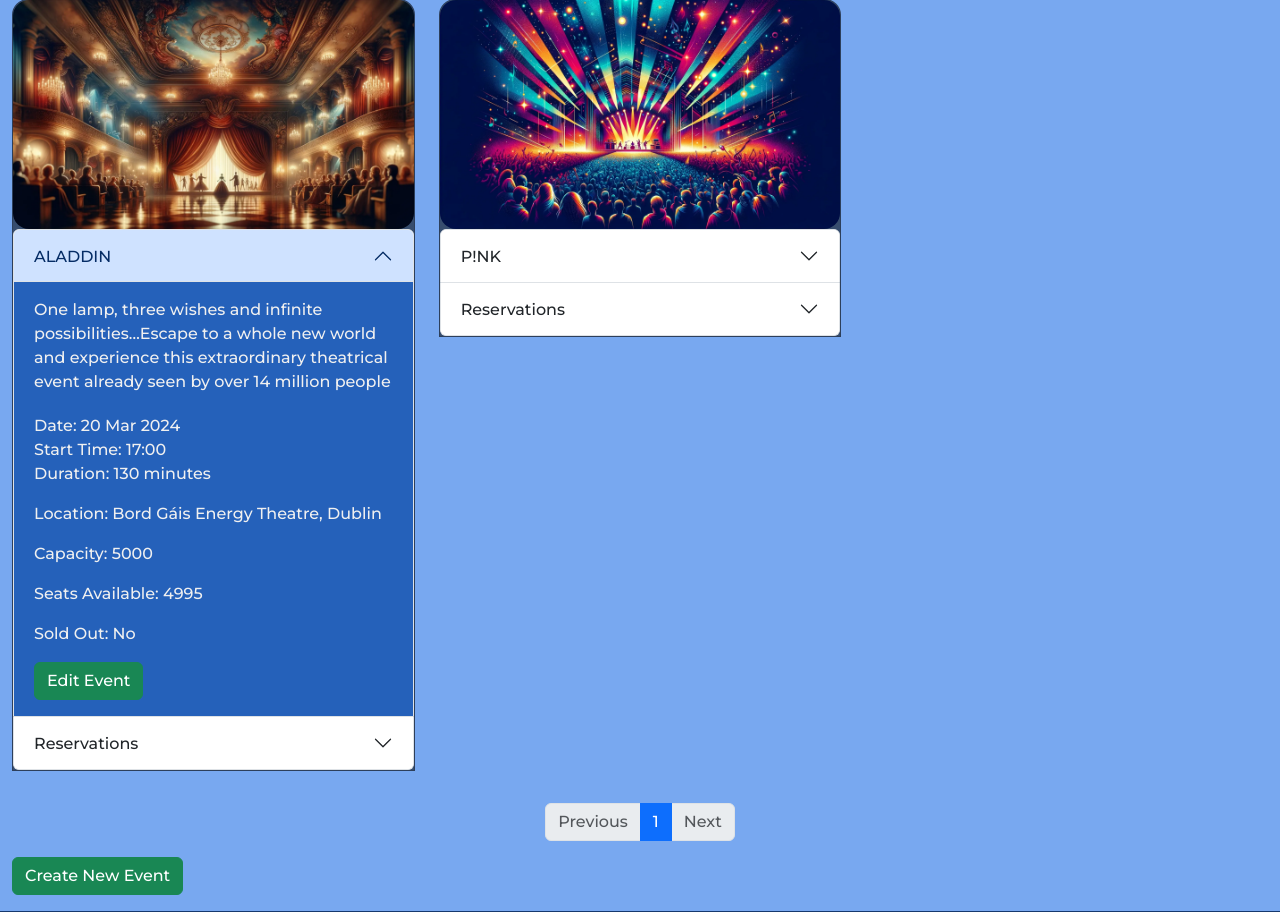
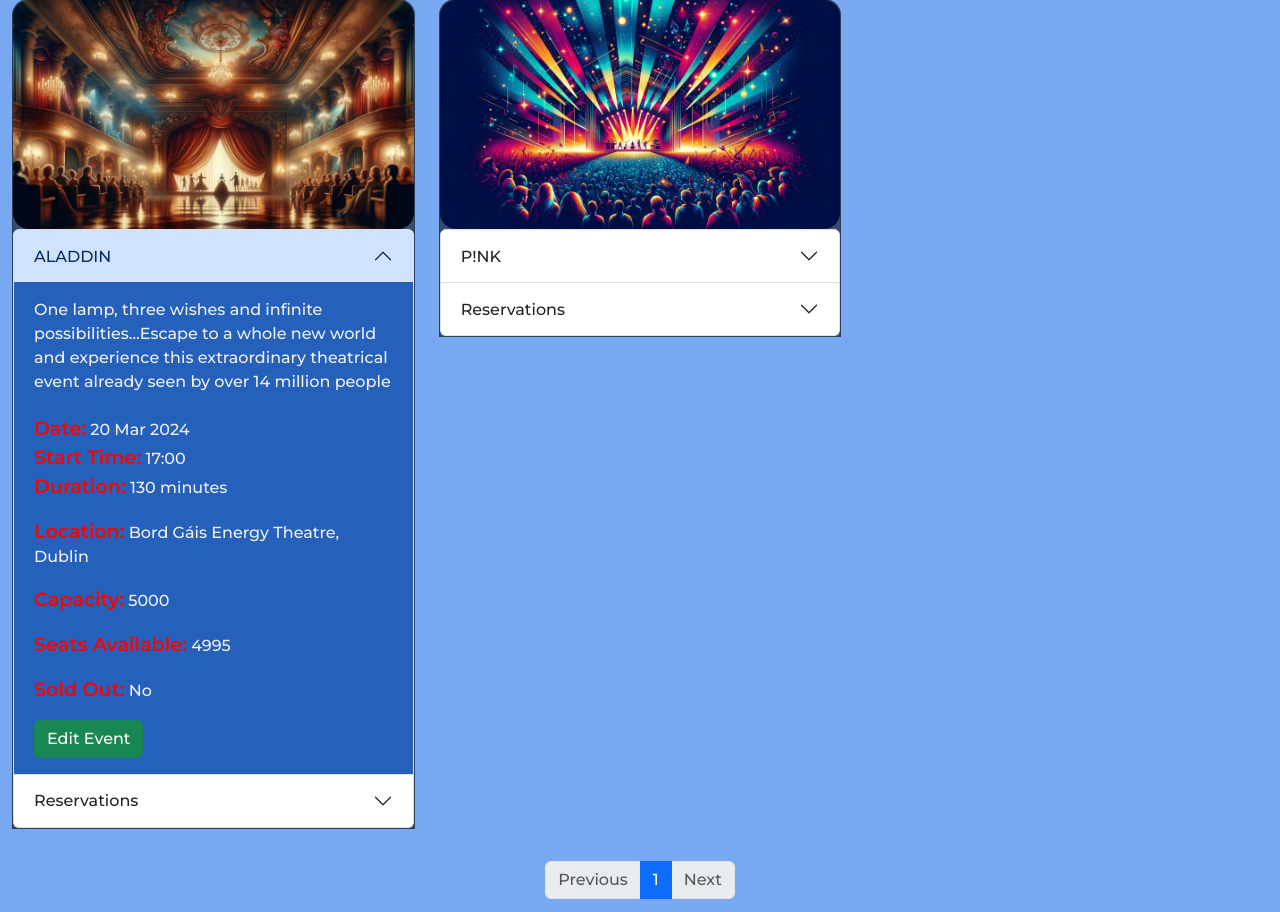
Before and after one commit to Pedrolivares1980/events, a Flask app: page /business_profile in a window 1280 px wide, after a click that opens the changed part. Shown: the part 204-1116 px from the top of the page. Run offline with Flask 3, Linux system fonts and the light colour scheme; a user stored in the database is signed in.

Commit message:
business

```diff
--- a/templates/business_profile.html
+++ b/templates/business_profile.html
@@ -27,14 +27,14 @@
               <div class="accordion-body event_accordion">
                 <p class="card-text">{{ event.description }}</p>
                 <p class="card-text">
-                  Date: {{ event.event_date.strftime('%d %b %Y') }}<br>
-                  Start Time: {{ event.start_time.strftime('%H:%M') }}<br>
-                  Duration: {{ event.duration }} minutes
+                  <strong class="card_titles">Date:</strong> {{ event.event_date.strftime('%d %b %Y') }}<br>
+                  <strong class="card_titles">Start Time:</strong> {{ event.start_time.strftime('%H:%M') }}<br>
+                  <strong class="card_titles">Duration:</strong> {{ event.duration }} minutes
                 </p>
-                <p class="card-text">Location: {{ event.location }}</p>
-                <p class="card-text">Capacity: {{ event.capacity }}</p>
-                <p class="card-text">Seats Available: {{ event.available_seats }}</p>
-                <p class="card-text">Sold Out: {{ 'Yes' if event.sold_out else 'No' }}</p>
+                <p class="card-text"><strong class="card_titles">Location:</strong> {{ event.location }}</p>
+                <p class="card-text"><strong class="card_titles">Capacity:</strong> {{ event.capacity }}</p>
+                <p class="card-text"><strong class="card_titles">Seats Available:</strong> {{ event.available_seats }}</p>
+                <p class="card-text"><strong class="card_titles">Sold Out:</strong> {{ 'Yes' if event.sold_out else 'No' }}</p>
                 <a href="{{ url_for('edit_event', event_id=event.id) }}" class="btn btn-success">Edit
                   Event</a>
               </div>
@@ -56,11 +56,11 @@
                 <!-- Events booking -->
                 {% for reservation in event.reservations %}
                 <div class="reservation border-2">
-                  <p>Email: {{ reservation.user.email }}</p>
-                  <p>Seats Reserved: {{ reservation.seats }}</p>
+                  <p><strong class="card_titles">Email:</strong> {{ reservation.user.email }}</p>
+                  <p><strong class="card_titles">Seats Reserved: </strong>{{ reservation.seats }}</p>
                 </div>
                 {% else %}
-                <p>No reservations for this event yet.</p>
+                <p class="text-center">No reservations for this event yet.</p>
                 {% endfor %}
               </div>
             </div>
```
